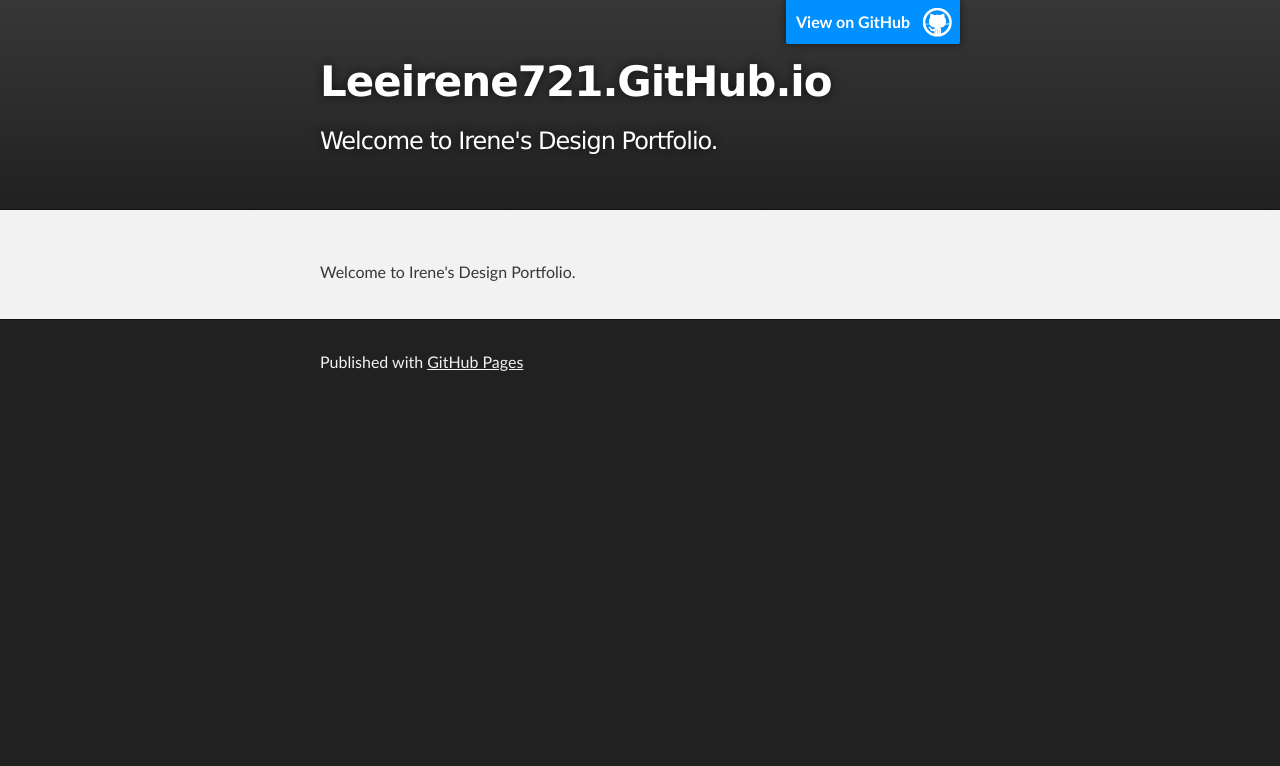
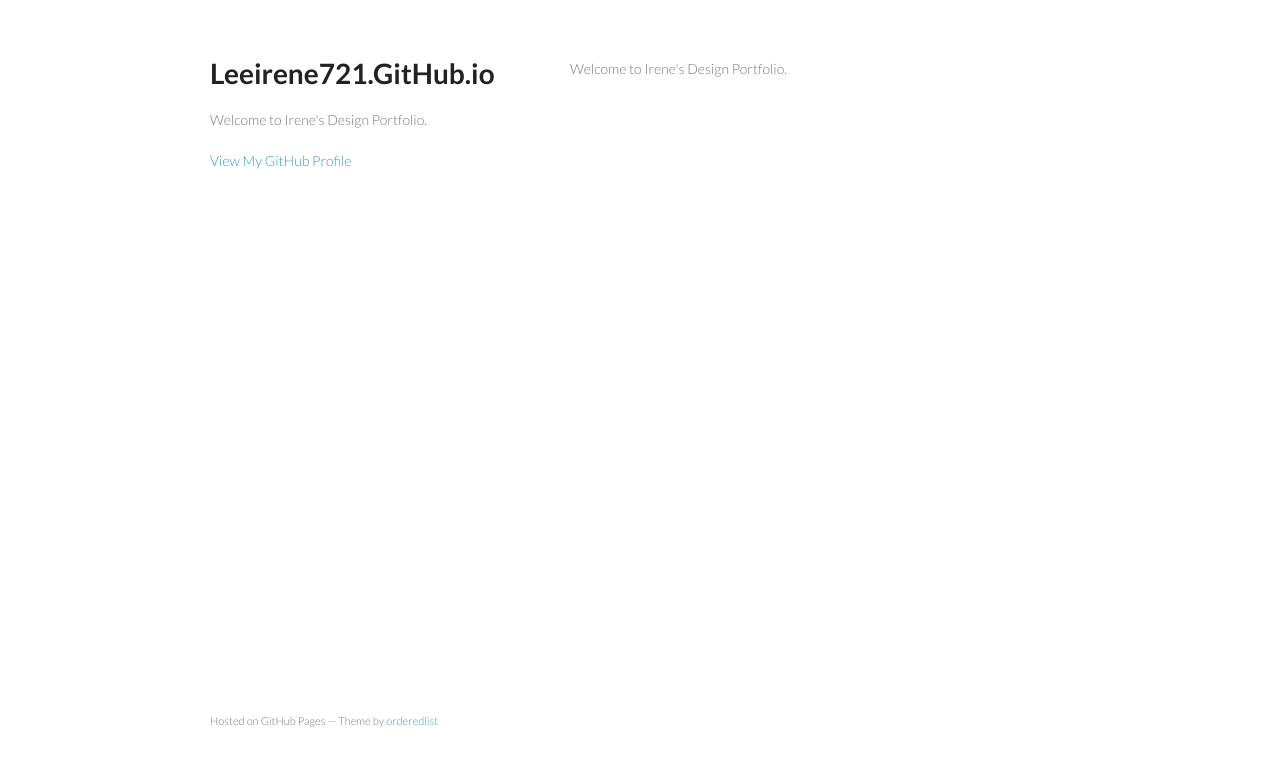
Before and after one commit to leeirene721/irenelee.github.io, a plain HTML site: page index.html in a window 1280 px wide. Drawn offline with Linux system fonts and the light colour scheme.

Commit message:
Replace master branch with page content via GitHub

```diff
--- a/index.html
+++ b/index.html
@@ -1,44 +1,35 @@
-<!DOCTYPE html>
+<!doctype html>
 <html>
+  <head>
+    <meta charset="utf-8">
+    <meta http-equiv="X-UA-Compatible" content="chrome=1">
+    <title>Leeirene721.GitHub.io by leeirene721</title>
 
-  <head>
-    <meta charset='utf-8'>
-    <meta http-equiv="X-UA-Compatible" content="chrome=1">
-    <meta name="description" content="Leeirene721.GitHub.io : Welcome to Irene&#39;s Design Portfolio.">
+    <link rel="stylesheet" href="stylesheets/styles.css">
+    <link rel="stylesheet" href="stylesheets/github-light.css">
+    <meta name="viewport" content="width=device-width, initial-scale=1, user-scalable=no">
+    <!--[if lt IE 9]>
+    <script src="//html5shiv.googlecode.com/svn/trunk/html5.js"></script>
+    <![endif]-->
+  </head>
+  <body>
+    <div class="wrapper">
+      <header>
+        <h1>Leeirene721.GitHub.io</h1>
+        <p>Welcome to Irene&#39;s Design Portfolio.</p>
 
-    <link rel="stylesheet" type="text/css" media="screen" href="stylesheets/stylesheet.css">
 
-    <title>Leeirene721.GitHub.io</title>
-  </head>
+        <p class="view"><a href="https://github.com/leeirene721">View My GitHub Profile</a></p>
 
-  <body>
-
-    <!-- HEADER -->
-    <div id="header_wrap" class="outer">
-        <header class="inner">
-          <a id="forkme_banner" href="https://github.com/leeirene721">View on GitHub</a>
-
-          <h1 id="project_title">Leeirene721.GitHub.io</h1>
-          <h2 id="project_tagline">Welcome to Irene&#39;s Design Portfolio.</h2>
-
-        </header>
-    </div>
-
-    <!-- MAIN CONTENT -->
-    <div id="main_content_wrap" class="outer">
-      <section id="main_content" class="inner">
+      </header>
+      <section>
         <p>Welcome to Irene's Design Portfolio.</p>
       </section>
-    </div>
-
-    <!-- FOOTER  -->
-    <div id="footer_wrap" class="outer">
-      <footer class="inner">
-        <p>Published with <a href="https://pages.github.com">GitHub Pages</a></p>
+      <footer>
+        <p><small>Hosted on GitHub Pages &mdash; Theme by <a href="https://github.com/orderedlist">orderedlist</a></small></p>
       </footer>
     </div>
-
-
+    <script src="javascripts/scale.fix.js"></script>
 
   </body>
 </html>
```
